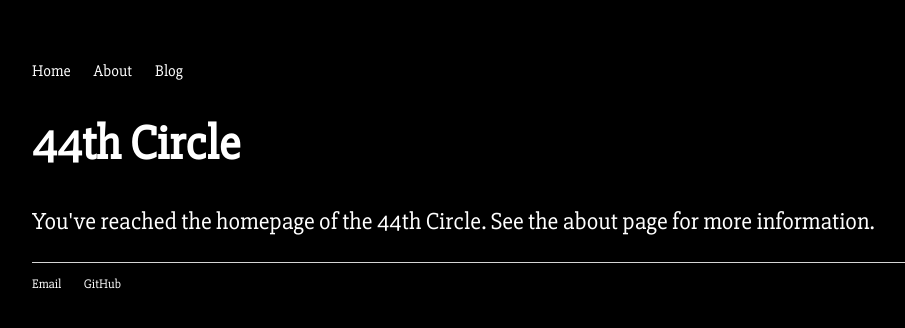
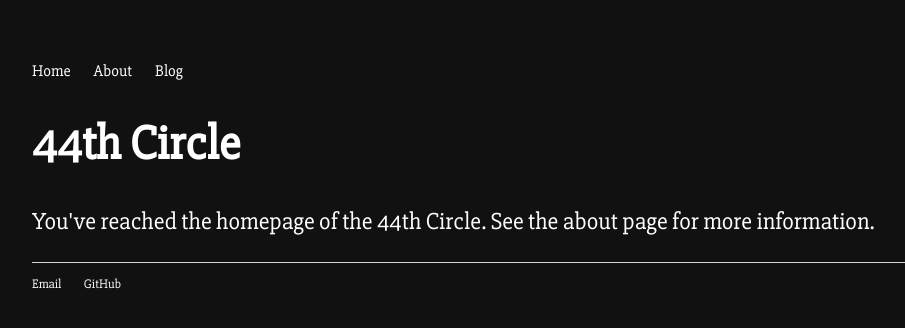
Before and after one commit to 44thCircle/44thCircle.github.io, a Jekyll site: the page built from index.html, in a window 1280 px wide. Shown: the top 328 px of the page, without its empty margins (160-1065 px from the left). Built offline with Jekyll 4.4.1, drawn with Linux system fonts in a browser that asks for light colours.

Commit message:
changed bg colour

```diff
--- a/css/main.css
+++ b/css/main.css
@@ -1,6 +1,6 @@
 @import url('https://fonts.googleapis.com/css?family=Slabo+27px');
 
-body { margin: 60px auto; width: 70%; background-color: #000000; color: #ffffff }
+body { margin: 60px auto; width: 70%; background-color: #111111; color: #ffffff }
 
 a { text-decoration: none; color: #ffffff; }
 a:hover { text-decoration: underline #ffffff; }
```
